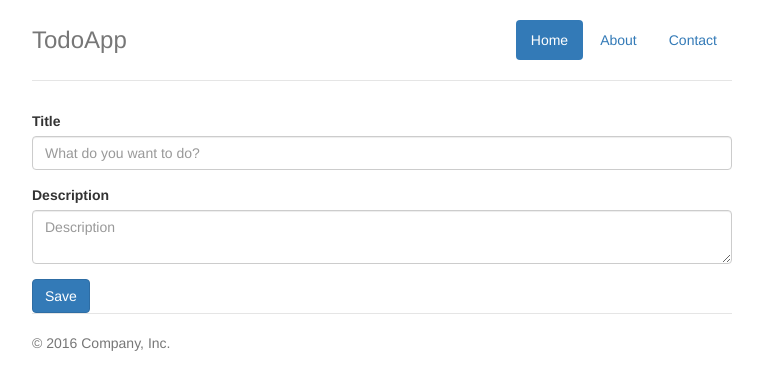
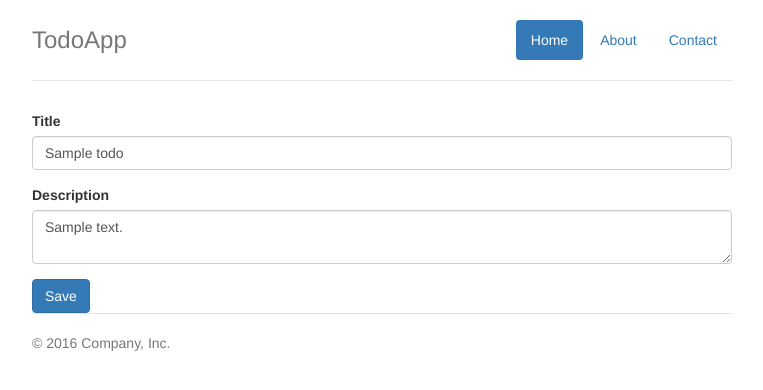
Before and after one commit to kabirbaidhya/django-todoapp, a Django app: template todos/templates/create.html in a window 1280 px wide. Shown: the top 390 px of the page, without its empty margins (258-1021 px from the left). Run offline with Django 3.2, Linux system fonts and the light colour scheme; the template is opened without the code that fills it: most values are stand-ins (such as "Sample title", 1, 10 or a date in 2020); some libraries are stand-ins or nearby versions.

Commit message:
Display item data in the edit form

```diff
--- a/todos/templates/create.html
+++ b/todos/templates/create.html
@@ -12,11 +12,17 @@
         {% csrf_token %}
         <div class="form-group">
             <label for="input-todo-title">Title</label>
-            <input type="text" name="title" class="form-control" id="input-todo-title" placeholder="What do you want to do?">
+            <input type="text"
+                name="title" class="form-control"
+                id="input-todo-title"
+                placeholder="What do you want to do?"
+                value="{{todo.title}}"
+                />
         </div>
         <div class="form-group">
             <label for="description">Description</label>
-            <textarea name="description" class="form-control" id="description" placeholder="Description"></textarea>
+            <textarea name="description" class="form-control" id="description"
+                placeholder="Description">{% if todo.description is not None %}{{todo.description}}{% endif %}</textarea>
         </div>
 
         <button type="submit" class="btn btn-primary">Save</button>
```
